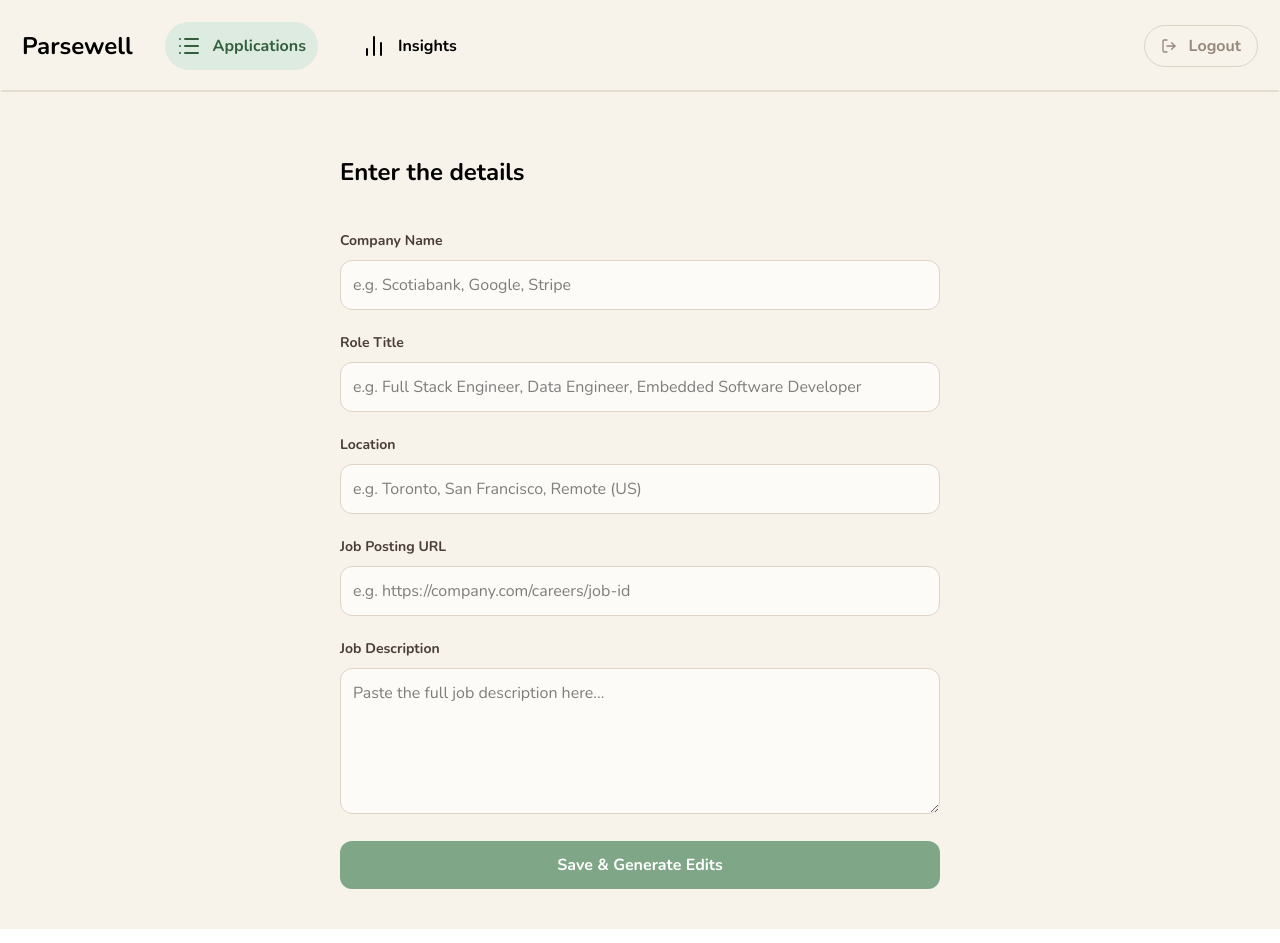
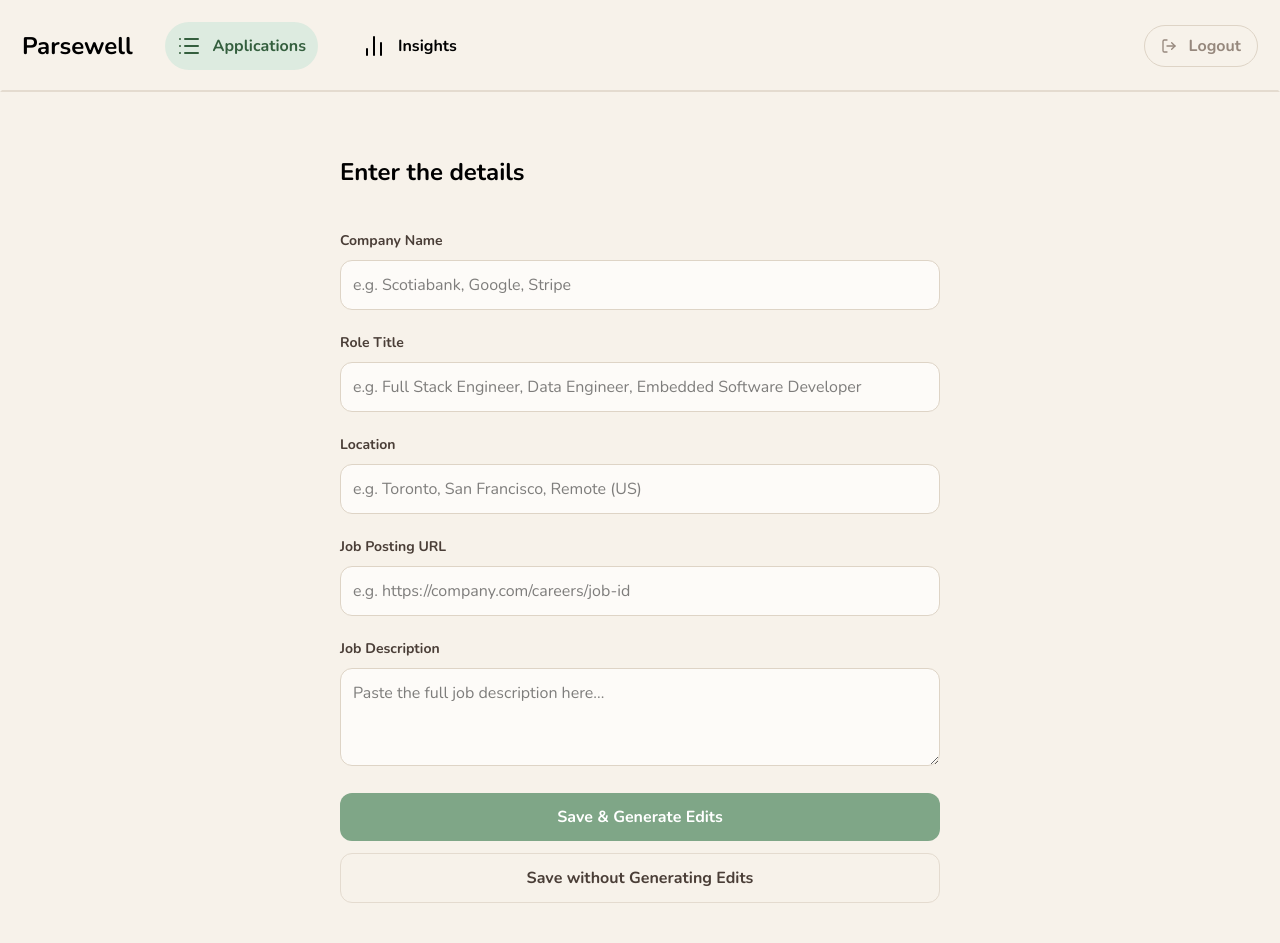
Before and after one commit to jordanfulawka/parsewell-web, a React (Vite) app: page /applications/review in a window 1280 px wide. Built offline with nearby package versions, Linux system fonts and the light colour scheme; sample sign-in values are in the browser's storage.

Commit message:
feat: add option to create application without generating resume edits

```diff
--- a/src/pages/ApplicationDetails.tsx
+++ b/src/pages/ApplicationDetails.tsx
@@ -300,7 +300,9 @@ function ApplicationDetails() {
           <ResumeEditSkeleton />
         ) : (
           <div>
-            <h2 className='text-xl font-bold'>Resume Edits</h2>
+            {editSuggestions.length > 0 && (
+              <h2 className='text-xl font-bold'>Resume Edits</h2>
+            )}
             <div className='flex flex-col gap-3'>
               {editSuggestions.map((editSuggestion: EditSuggestion) => (
                 <EditSuggestionItem
--- a/src/pages/ApplicationReview.tsx
+++ b/src/pages/ApplicationReview.tsx
@@ -25,7 +25,7 @@ function ApplicationReview() {
     mutation,
   } = useApplication();
 
-  async function handleSubmit(e: FormEvent) {
+  async function handleSubmit(e: FormEvent, edits = 1) {
     e.preventDefault();
     try {
       if (!token) return;
@@ -44,7 +44,7 @@ function ApplicationReview() {
           applicationRequest,
         );
       }
-      await generateResumeEdits(token, returnedApplication.id);
+      if (edits === 1) await generateResumeEdits(token, returnedApplication.id);
 
       navigate(`/applications/${returnedApplication.id}`);
     } catch (err) {
@@ -150,7 +150,7 @@ function ApplicationReview() {
             </label>
             <textarea
               placeholder='Paste the full job description here...'
-              rows={5}
+              rows={3}
               className='bg-[#FDFBF8] border border-input-border p-3 rounded-xl w-full mt-2'
               value={application?.jobDescription ?? ''}
               onChange={(e) => {
@@ -163,13 +163,23 @@ function ApplicationReview() {
               required
             ></textarea>
           </div>
-          <div>
+          <div className='flex flex-col gap-3'>
             <button
               type='submit'
               className='bg-[#7FA687] p-3 rounded-xl w-full hover:bg-[#6D9476]'
             >
               <span className='font-bold text-white'>
                 Save & Generate Edits
+              </span>
+            </button>
+            <button
+              type='button'
+              className='border border-subtle-border p-3 rounded-xl w-full hover:bg-[#ECE3D6]'
+              id='no-edits'
+              onClick={(e) => handleSubmit(e, 0)}
+            >
+              <span className='font-bold text-primary-text'>
+                Save without Generating Edits
               </span>
             </button>
           </div>
```
